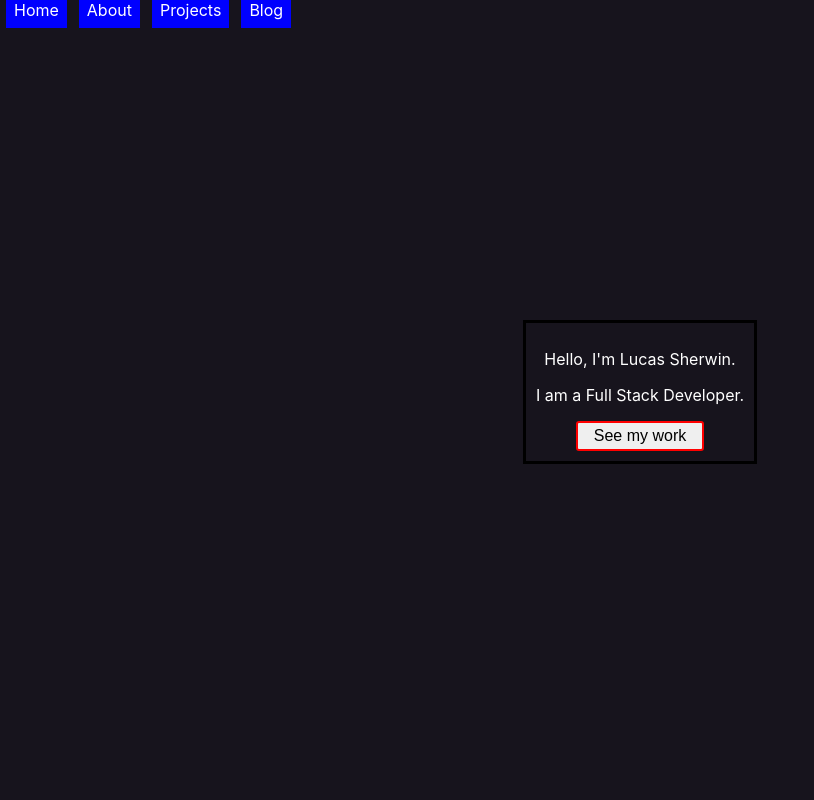
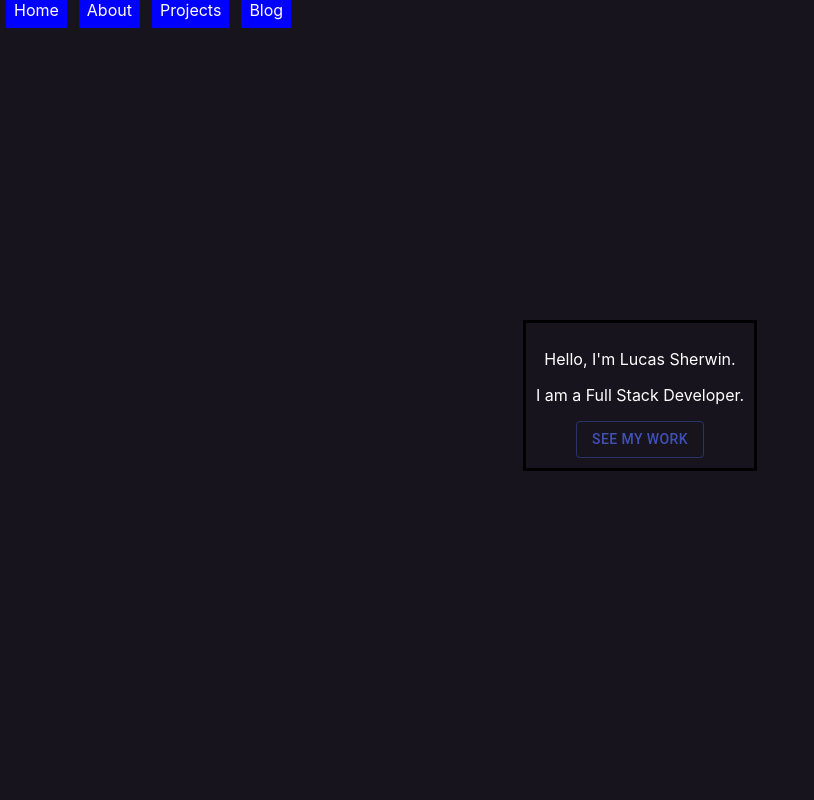
Before and after one commit to lucassherwin/lucas-portfolio, a React (Create React App) app: page / in a window 1280 px wide. Shown: the top 800 px of the page, without its empty margins (0-814 px from the left). Built offline with nearby package versions, Linux system fonts and the light colour scheme.

Commit message:
removed material ui styles and continued using styled components

```diff
--- a/package.json
+++ b/package.json
@@ -5,7 +5,6 @@
   "dependencies": {
     "@material-ui/core": "^4.11.3",
     "@material-ui/icons": "^4.11.2",
-    "@material-ui/styles": "^4.11.3",
     "@testing-library/jest-dom": "^5.11.6",
     "@testing-library/react": "^11.1.2",
     "@testing-library/user-event": "^12.2.2",
--- a/src/components/HomePage.js
+++ b/src/components/HomePage.js
@@ -1,6 +1,7 @@
 import React from 'react'
 import styled from 'styled-components';
 import { scroller } from "react-scroll";
+import { Button } from '@material-ui/core';
 
 const Home = styled.div`
   height: 100vh;
@@ -17,12 +18,12 @@ const Welcome = styled.div`
   padding: 10px
 `;
 
-const Button = styled.button`
-  font-size: 1em;
-  padding: 0.25em 1em;
-  border: 2px solid red;
-  border-radius: 3px;
-`;
+// const Button = styled.button`
+//   font-size: 1em;
+//   padding: 0.25em 1em;
+//   border: 2px solid red;
+//   border-radius: 3px;
+// `;
 
 export default function HomePage() {
 
@@ -31,7 +32,7 @@ export default function HomePage() {
       <Welcome>
         <p>Hello, I'm Lucas Sherwin.</p>
         <p>I am a Full Stack Developer.</p>
-        <Button onClick={() => scroller.scrollTo('about', {smooth: true, duration: 1000})}>See my work</Button>
+        <Button variant='outlined' color='primary' onClick={() => scroller.scrollTo('about', {smooth: true, duration: 1000})}>See my work</Button>
       </Welcome>
     </Home>
   )
```
